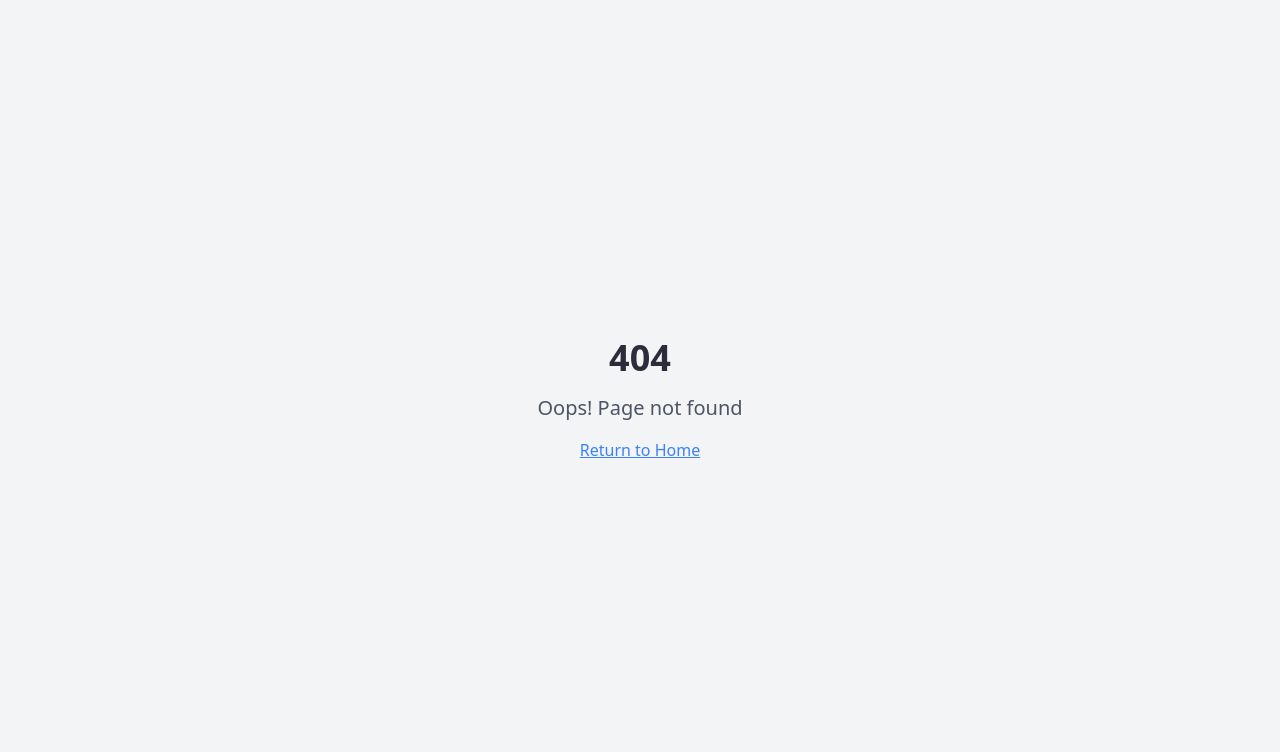
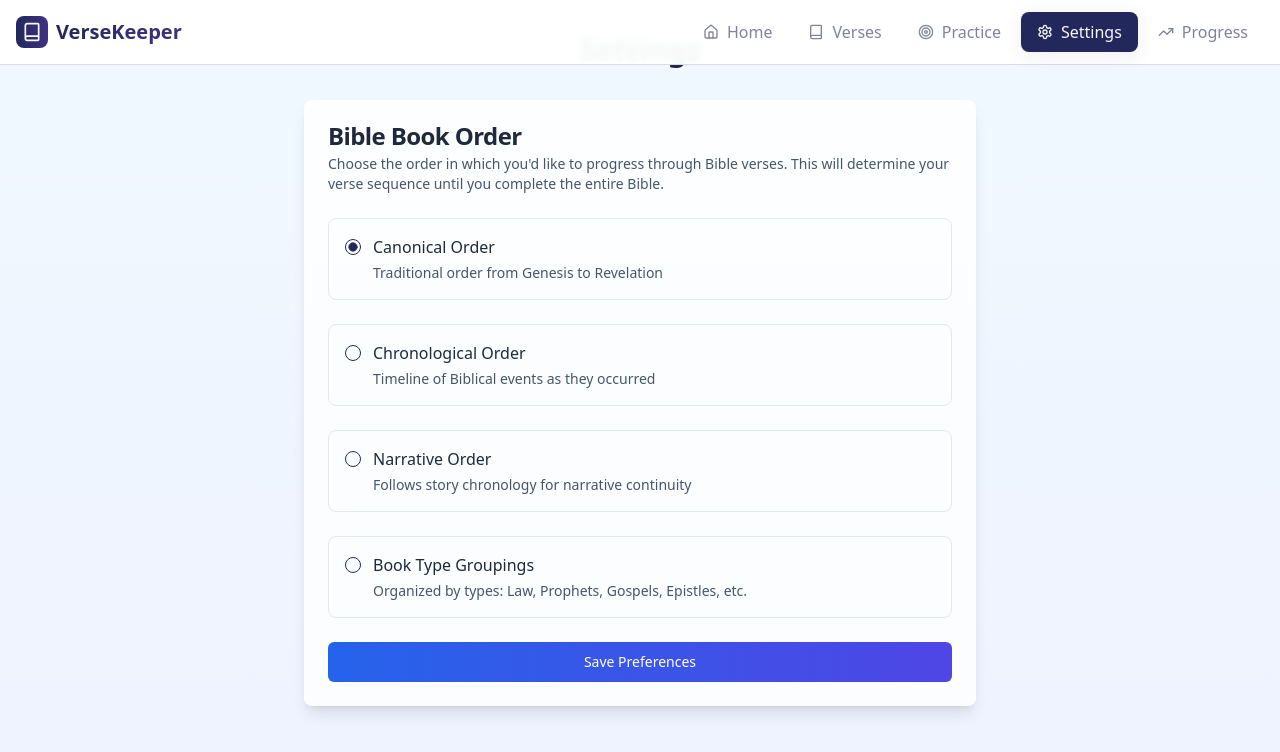
Before and after one commit to jsonderman-arcos/verse-builder, a React (Vite) app: page /settings in a window 1280 px wide. Before the commit this address had no page. Shown: the top 752 px of the page. Built offline with nearby package versions, Linux system fonts and the light colour scheme.

Commit message:
Add Bible book order selection
Implement a feature allowing users to select their preferred Bible book order (e.g., canonical, chronological, narrative, book type groupings). The verse selection will adhere to the chosen order until the entire Bible is completed.

```diff
--- a/src/App.tsx
+++ b/src/App.tsx
@@ -6,6 +6,7 @@ import { BrowserRouter, Routes, Route } from "react-router-dom";
 import Index from "./pages/Index";
 import Verses from "./pages/Verses";
 import Practice from "./pages/Practice";
+import Settings from "./pages/Settings";
 import NotFound from "./pages/NotFound";
 
 const queryClient = new QueryClient();
@@ -20,6 +21,7 @@ const App = () => (
           <Route path="/" element={<Index />} />
           <Route path="/verses" element={<Verses />} />
           <Route path="/practice" element={<Practice />} />
+          <Route path="/settings" element={<Settings />} />
           {/* ADD ALL CUSTOM ROUTES ABOVE THE CATCH-ALL "*" ROUTE */}
           <Route path="*" element={<NotFound />} />
         </Routes>
--- a/src/components/ui/navigation.tsx
+++ b/src/components/ui/navigation.tsx
@@ -1,4 +1,4 @@
-import { Book, Home, Target, TrendingUp } from "lucide-react";
+import { Book, Home, Settings, Target, TrendingUp } from "lucide-react";
 import { Link, useLocation } from "react-router-dom";
 import { cn } from "@/lib/utils";
 
@@ -6,6 +6,7 @@ const navigationItems = [
   { name: "Home", href: "/", icon: Home },
   { name: "Verses", href: "/verses", icon: Book },
   { name: "Practice", href: "/practice", icon: Target },
+  { name: "Settings", href: "/settings", icon: Settings },
   { name: "Progress", href: "/progress", icon: TrendingUp },
 ];
 
--- /dev/null
+++ b/src/pages/Settings.tsx
@@ -0,0 +1,102 @@
+import { useState } from "react";
+import { Card, CardContent, CardDescription, CardHeader, CardTitle } from "@/components/ui/card";
+import { RadioGroup, RadioGroupItem } from "@/components/ui/radio-group";
+import { Label } from "@/components/ui/label";
+import { Button } from "@/components/ui/button";
+import { toast } from "sonner";
+import { Navigation } from "@/components/ui/navigation";
+
+type BibleOrder = "canonical" | "chronological" | "narrative" | "bookType";
+
+const Settings = () => {
+  const [selectedOrder, setSelectedOrder] = useState<BibleOrder>("canonical");
+
+  const handleSaveSettings = () => {
+    // Store in localStorage for now - can be moved to Supabase later
+    localStorage.setItem("bibleOrder", selectedOrder);
+    toast.success("Bible order preference saved!");
+  };
+
+  const orderOptions = [
+    {
+      value: "canonical" as BibleOrder,
+      title: "Canonical Order",
+      description: "Traditional order from Genesis to Revelation"
+    },
+    {
+      value: "chronological" as BibleOrder,
+      title: "Chronological Order",
+      description: "Timeline of Biblical events as they occurred"
+    },
+    {
+      value: "narrative" as BibleOrder,
+      title: "Narrative Order",
+      description: "Follows story chronology for narrative continuity"
+    },
+    {
+      value: "bookType" as BibleOrder,
+      title: "Book Type Groupings",
+      description: "Organized by types: Law, Prophets, Gospels, Epistles, etc."
+    }
+  ];
+
+  return (
+    <div className="min-h-screen bg-gradient-to-b from-sky-50 to-indigo-50 dark:from-slate-900 dark:to-slate-800">
+      <Navigation />
+
+      <div className="container mx-auto px-4 py-8">
+        <div className="max-w-2xl mx-auto">
+          <h1 className="text-3xl font-bold text-center mb-8 text-slate-800 dark:text-slate-100">
+            Settings
+          </h1>
+
+          <Card className="bg-white/80 dark:bg-slate-800/80 backdrop-blur-sm shadow-lg border-0">
+            <CardHeader>
+              <CardTitle className="text-slate-800 dark:text-slate-100">
+                Bible Book Order
+              </CardTitle>
+              <CardDescription className="text-slate-600 dark:text-slate-300">
+                Choose the order in which you'd like to progress through Bible verses.
+                This will determine your verse sequence until you complete the entire Bible.
+              </CardDescription>
+            </CardHeader>
+            <CardContent className="space-y-6">
+              <RadioGroup
+                value={selectedOrder}
+                onValueChange={(value) => setSelectedOrder(value as BibleOrder)}
+                className="space-y-4"
+              >
+                {orderOptions.map((option) => (
+                  <div key={option.value} className="flex items-start space-x-3 p-4 rounded-lg border border-slate-200 dark:border-slate-700 hover:bg-slate-50 dark:hover:bg-slate-700/50 transition-colors">
+                    <RadioGroupItem
+                      value={option.value}
+                      id={option.value}
+                      className="mt-1"
+                    />
+                    <div className="flex-1">
+                      <Label htmlFor={option.value} className="text-base font-medium text-slate-800 dark:text-slate-100 cursor-pointer">
+                        {option.title}
+                      </Label>
+                      <p className="text-sm text-slate-600 dark:text-slate-300 mt-1">
+                        {option.description}
+                      </p>
+                    </div>
+                  </div>
+                ))}
+              </RadioGroup>
+
+              <Button
+                onClick={handleSaveSettings}
+                className="w-full bg-gradient-to-r from-blue-600 to-indigo-600 hover:from-blue-700 hover:to-indigo-700 text-white"
+              >
+                Save Preferences
+              </Button>
+            </CardContent>
+          </Card>
+        </div>
+      </div>
+    </div>
+  );
+};
+
+export default Settings;
```
